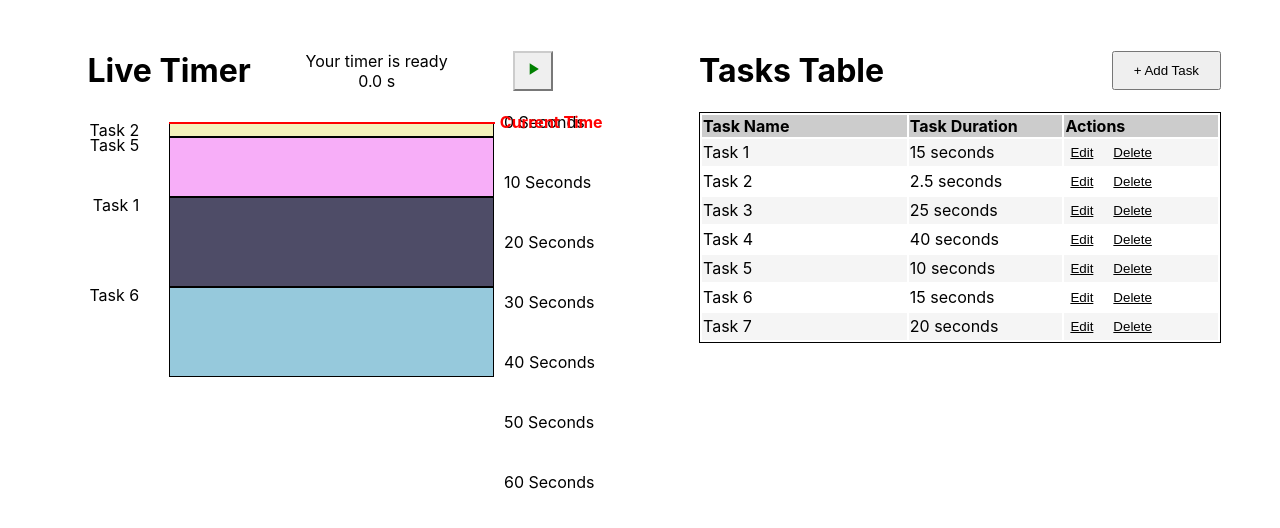
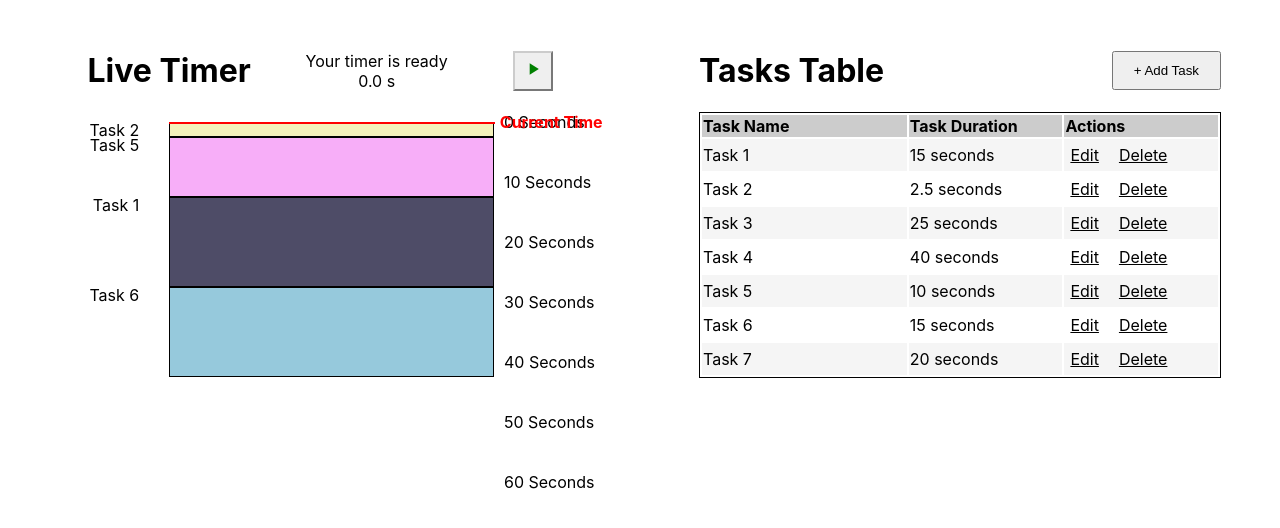
Before and after one commit to abrarrahman/task-organizer, a React (Create React App) app: page / in a window 1280 px wide. Shown: the top 528 px of the page. Built offline with nearby package versions, Linux system fonts and the light colour scheme.

Commit message:
table action button styling fixed

```diff
--- a/src/components/Tasks/TasksTable/TasksTable.tsx
+++ b/src/components/Tasks/TasksTable/TasksTable.tsx
@@ -5,8 +5,8 @@ import Task from '../../../models/Task';
 
 export interface TasksTableProps {
   tasks: Task[],
-  onEdit: (id:number)=>void,
-  onDelete: (id:number)=>void,
+  onEdit: (id: number) => void,
+  onDelete: (id: number) => void,
 }
 interface TaskActionProps {
   onClickEdit: React.MouseEventHandler,
@@ -15,15 +15,17 @@ interface TaskActionProps {
 const TaskAction = (props: TaskActionProps) => {
   return (
     <td>
-      <button className='taskButton' onClick={props.onClickEdit}>Edit</button>
-      <button className='taskButton' onClick={props.onClickDelete}>Delete</button>
+      <div style={{ display: 'flex' }}>
+        <div className='taskButton' onClick={props.onClickEdit}>Edit</div>
+        <div className='taskButton' onClick={props.onClickDelete}>Delete</div>
+      </div>
     </td>
   )
 }
 interface TaskEntryProps {
   task: Task,
-  onEdit: (id: number)=>void,
-  onDelete: (id: number)=>void,
+  onEdit: (id: number) => void,
+  onDelete: (id: number) => void,
 }
 const TaskEntry = (props: TaskEntryProps) => {
   return (
@@ -31,7 +33,7 @@ const TaskEntry = (props: TaskEntryProps) => {
       <td>{props.task.name}</td>
       <td>{props.task.duration} seconds</td>
       <TaskAction
-        onClickEdit={()=> props.onEdit(props.task.id)}
+        onClickEdit={() => props.onEdit(props.task.id)}
         onClickDelete={() => props.onDelete(props.task.id)}
       />
     </tr>
@@ -42,16 +44,16 @@ const TasksTable = (props: TasksTableProps) => (
     <table>
       <thead>
         <tr style={{ textAlign: 'left' }}>
-          <th style={{width: '40%'}}>Task Name</th>
-          <th style={{width: '30%'}}>Task Duration</th>
-          <th style={{width: '30%'}}>Actions</th>
+          <th style={{ width: '40%' }}>Task Name</th>
+          <th style={{ width: '30%' }}>Task Duration</th>
+          <th style={{ width: '30%' }}>Actions</th>
         </tr>
       </thead>
       <tbody>
         {
           props.tasks.map(task => {
             return (
-              <TaskEntry key={task.id} task={task} onEdit={props.onEdit} onDelete={props.onDelete}/>
+              <TaskEntry key={task.id} task={task} onEdit={props.onEdit} onDelete={props.onDelete} />
             )
           })
         }
--- a/src/components/Timer/Timer.tsx
+++ b/src/components/Timer/Timer.tsx
@@ -140,8 +140,7 @@ const Timer = (props: TimerProps) => {
       </div>
       <TimerChart tasks={selectedTasks} />
       <div id='timerNotificationsContainer'>
-        <TransitionGroup
-          transitionName="example">
+        <TransitionGroup>
           {
             activeNotifications.map(notification => (
               <CSSTransition
```
